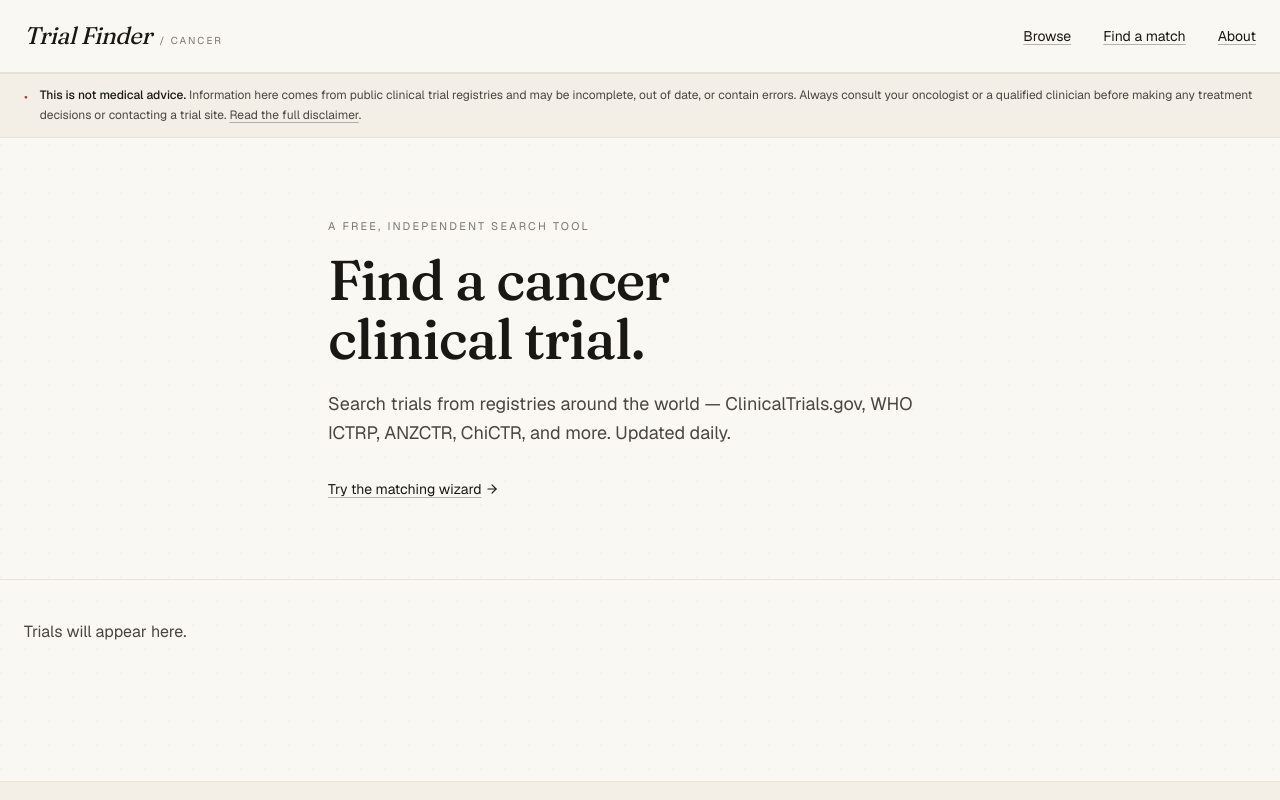
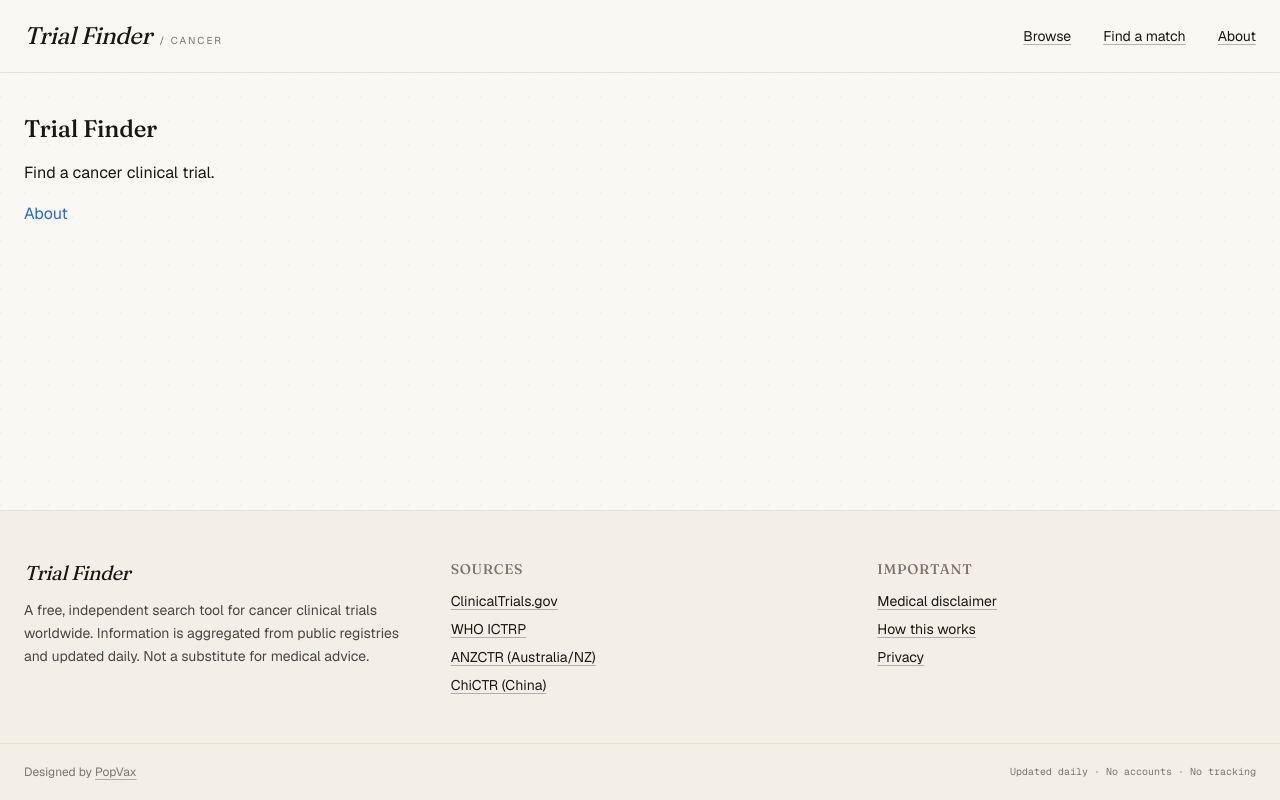
Before and after one commit to Anonyma/trial-finder, a Next.js app: page / in a window 1280 px wide. Shown: the top 800 px of the page. Built offline with nearby package versions, Linux system fonts and the light colour scheme; no server answers.

Commit message:
test: ultra-minimal home page

```diff
--- a/src/app/page.tsx
+++ b/src/app/page.tsx
@@ -1,37 +1,14 @@
 import Link from "next/link";
-import { ArrowRight, Sparkles } from "lucide-react";
-import { DisclaimerBanner } from "@/components/disclaimer-banner";
 
-// Minimal static page - testing if imports are the issue
+// Absolute minimal test
 export const dynamic = "force-static";
 
 export default function HomePage() {
   return (
-    <>
-      <DisclaimerBanner />
-
-      <section className="border-b border-rule">
-        <div className="container py-16 md:py-20 max-w-narrow">
-          <div className="text-[11px] uppercase tracking-[0.2em] text-ink-subtle mb-4">
-            A free, independent search tool
-          </div>
-          <h1 className="font-display text-display-lg md:text-display-xl mb-5 text-balance">
-            Find a cancer clinical trial.
-          </h1>
-          <p className="text-lg text-ink-muted leading-relaxed mb-8 max-w-prose">
-            Search trials from registries around the world — ClinicalTrials.gov,
-            WHO ICTRP, ANZCTR, ChiCTR, and more. Updated daily.
-          </p>
-          <Link href="/match" className="text-sm link-editorial flex items-center gap-1">
-            Try the matching wizard
-            <ArrowRight size={14} />
-          </Link>
-        </div>
-      </section>
-
-      <section className="container py-10">
-        <p className="text-ink-muted">Trials will appear here.</p>
-      </section>
-    </>
+    <div className="container py-10">
+      <h1 className="text-2xl mb-4">Trial Finder</h1>
+      <p className="mb-4">Find a cancer clinical trial.</p>
+      <Link href="/about" className="text-blue-600">About</Link>
+    </div>
   );
 }
```
